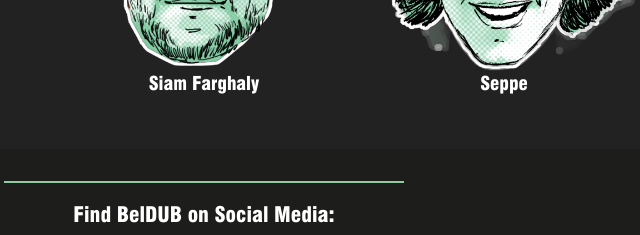
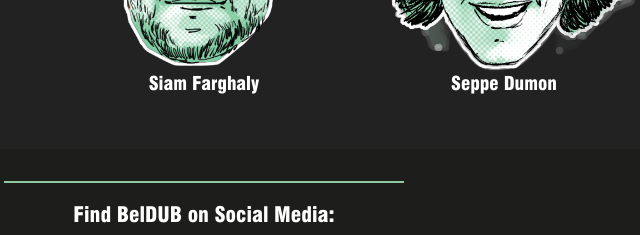
Before and after one commit to siamfarghaly/beldub, a Gatsby site: page /about in a window 1280 px wide. Shown: the part 877-1112 px from the top of the page, 436-1076 px from the left. Built offline with nearby package versions, Linux system fonts and the light colour scheme; Gatsby itself is replaced by a stand-in of ours.

Commit message:
last names

```diff
--- a/src/pages/about.js
+++ b/src/pages/about.js
@@ -65,7 +65,7 @@ const Team = () => (
         </div>
         <div style={{ display: 'flex', flexDirection: 'column', gap: '0px', alignItems: 'center' }} >
           <StaticImage layout="fixed" height={300} src="../images/Seppe.png" alt="Seppe from BelDUB" />
-          <h3 style={{ marginTop: '-20px' }} >Seppe</h3>
+          <h3 style={{ marginTop: '-20px' }} >Seppe Dumon</h3>
         </div>
       </div>
       {/* <p>Part-time music reporter <b>Andreas Peeters</b> (°1984) has been documenting the early days of the Belgian soundsystems since 2009. After a few years of making videos with distorted audio, he met cameraman Gieljan Van Goethem. Together they created the BelDUB documentary, which was screened for the first time march 2015 and broadcasted on the channel Op Acht in the summer of 2016. In the years after the release, Andreas kept doing interviews and event reports. In 2019, he teamed up with the one-man video and photography powerhouse Doryan Rosario. Together they decided to gather a crew of reggae-minded reporters and create the very platform you’re looking at. Andreas took up the role of head editor.
```
